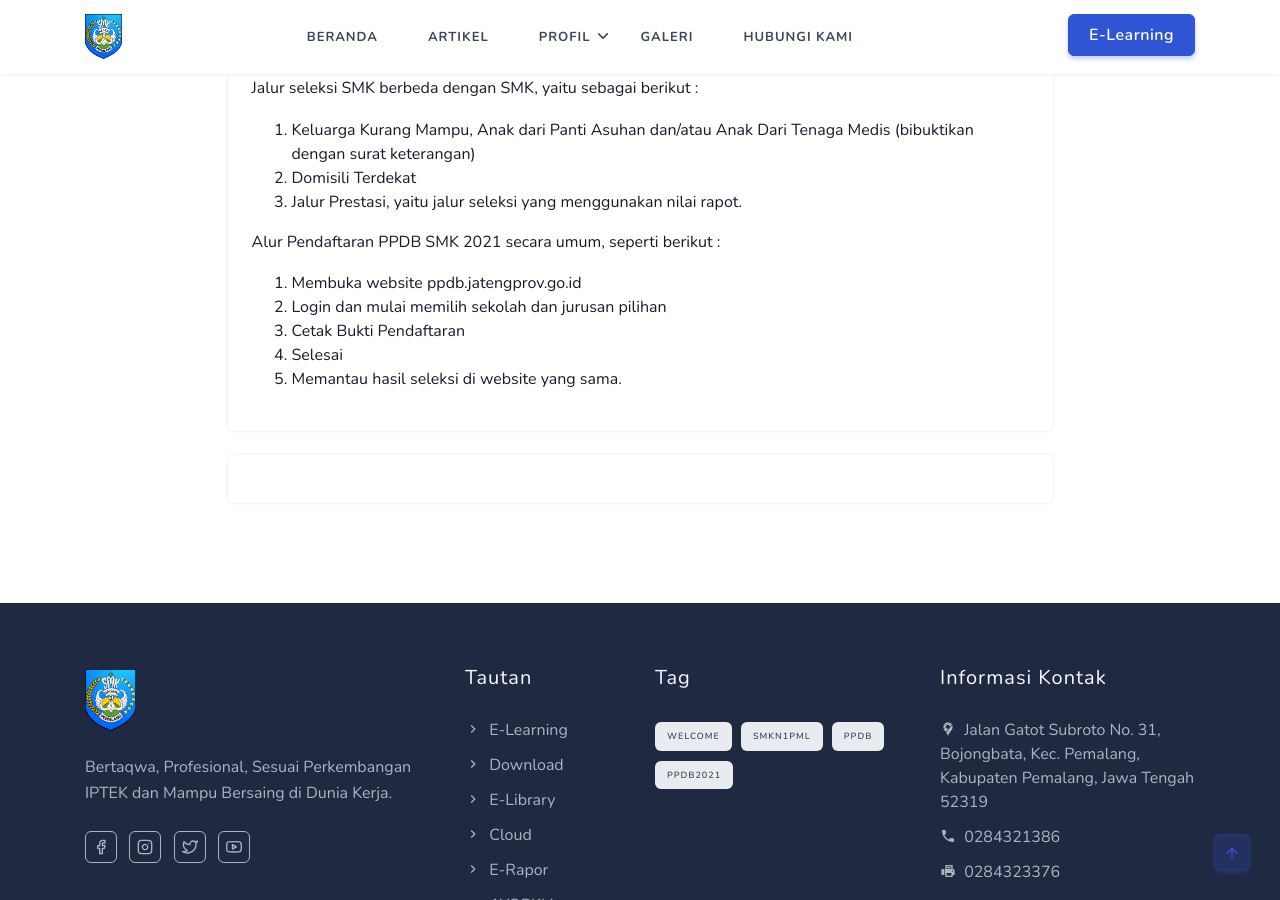
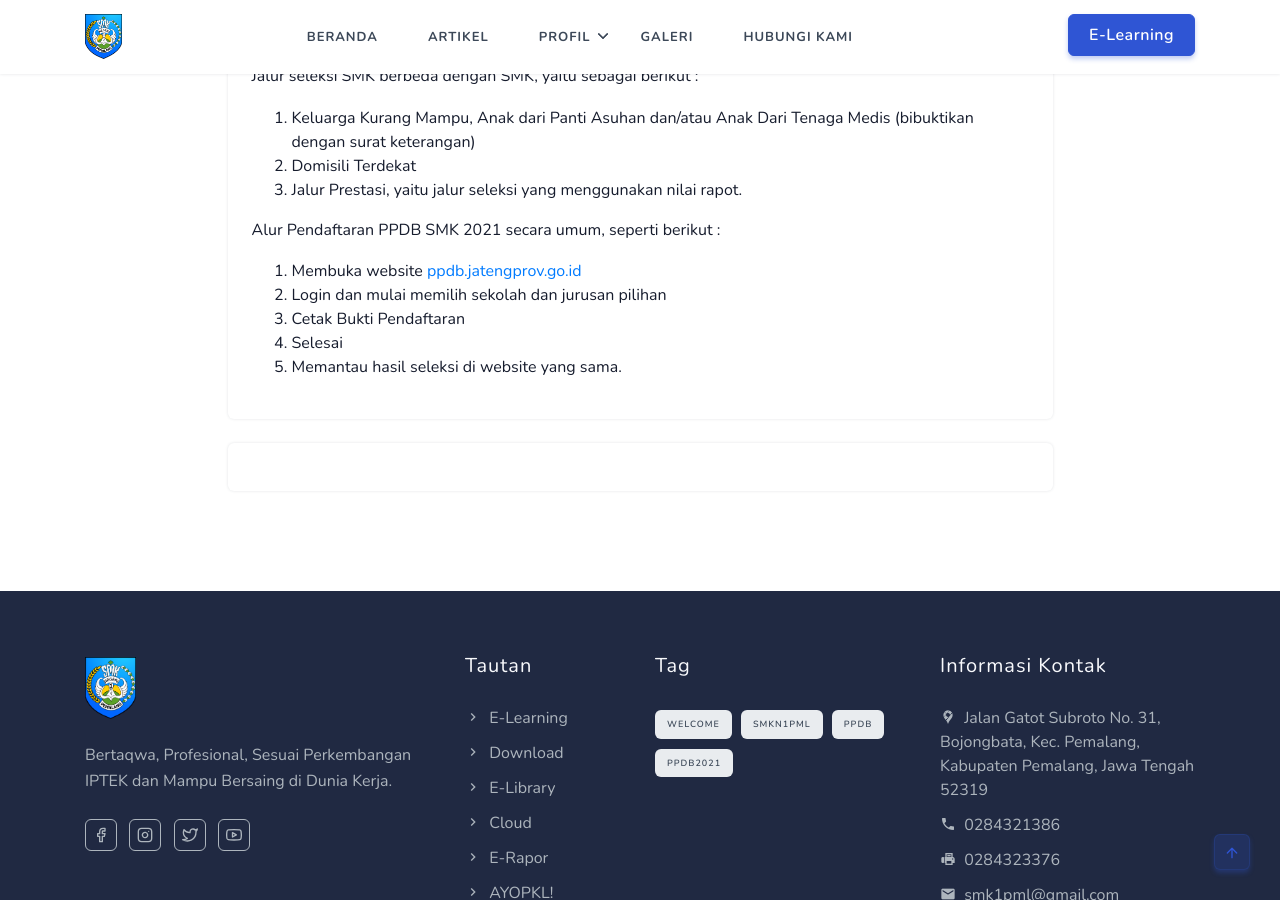
Before and after one commit to smkn1pml/website, a Jekyll site: the page built from _pages/ppdb.md, in a window 1280 px wide and 900 px high, scrolled down 992 px. Built offline with Jekyll 4.4.1, drawn with Linux system fonts in a browser that asks for light colours; comment, search, counter and statistics services are not loaded.

```diff
--- a/_pages/ppdb.md
+++ b/_pages/ppdb.md
@@ -12,7 +12,7 @@ PPDB SMK Negeri 1 Pemalang 2021 akan dilaksanakan pada tanggal-tangggal berikut
 5. Daftar Ulang : 28 Juni - 2 Juli 2021
 6. Awal Tahun Ajaran Baru : 12 Juli 2021
 
-## Persyaratan Umum yang Perlu Disiapkan.
+### Persyaratan Umum yang Perlu Disiapkan.
 
 Beberapa dokumen atau berkas yang perlu dipersiapkan oleh pendaftar adalah sebagai berikut :
 
@@ -23,7 +23,7 @@ Beberapa dokumen atau berkas yang perlu dipersiapkan oleh pendaftar adalah sebag
 5. KIP atau PIP jika ada
 6. Sertifikat atau Piagam Berjenjang jika ada
 
-## Jalur Seleksi PPDB SMK 2021
+### Jalur Seleksi PPDB SMK 2021
 
 Jalur seleksi SMK berbeda dengan SMK, yaitu sebagai berikut :
 
@@ -33,7 +33,7 @@ Jalur seleksi SMK berbeda dengan SMK, yaitu sebagai berikut :
 
 Alur Pendaftaran PPDB SMK 2021 secara umum, seperti berikut :
 
-1. Membuka website ppdb.jatengprov.go.id
+1. Membuka website [ppdb.jatengprov.go.id](https://ppdb.jatengprov.go.id)
 2. Login dan mulai memilih sekolah dan jurusan pilihan
 3. Cetak Bukti Pendaftaran
 4. Selesai
```
